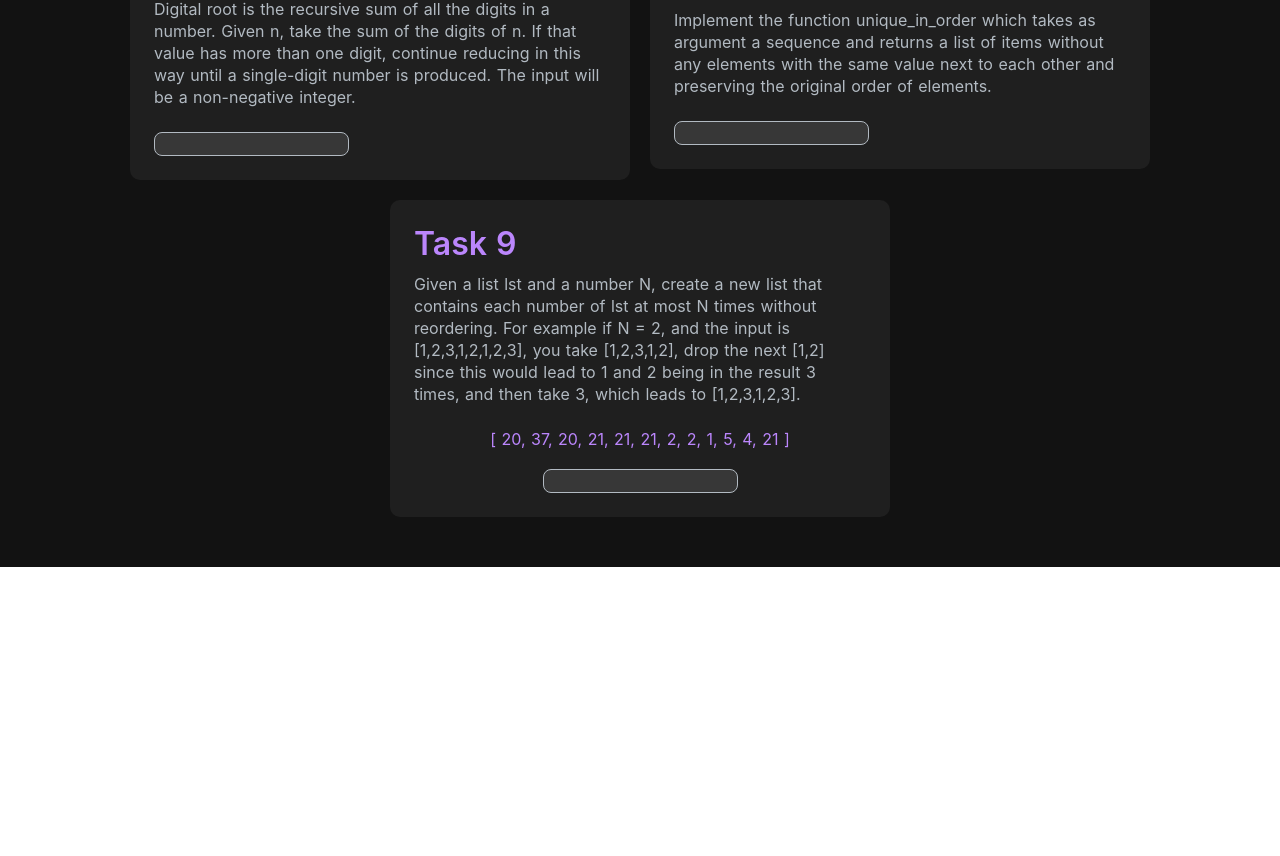
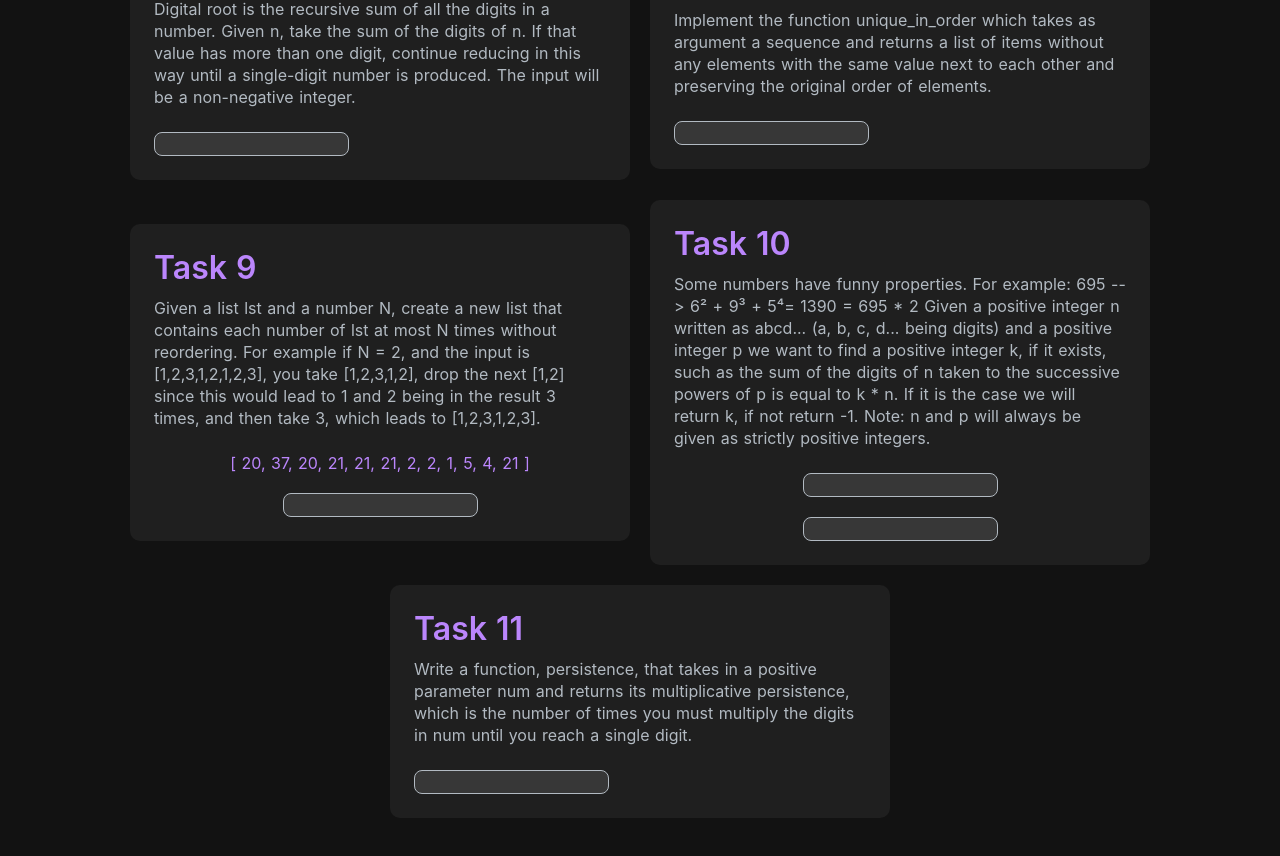
Before and after one commit to dumaaas/codewars-js, a Nuxt app: page / in a window 1280 px wide. Shown: the part 1126-1982 px from the top of the page. Before the commit the page ends 1693 px from the top, so only its background shows below. Built offline with nearby package versions, Linux system fonts and the light colour scheme.

Commit message:
Solved 2 new tasks [10, 11]

```diff
--- a/pages/index.vue
+++ b/pages/index.vue
@@ -144,6 +144,42 @@
             </p>
           </div>
         </div>
+        <div class="card">
+          <h1 class="title">Task 10</h1>
+          <p class="description">
+            Some numbers have funny properties. For example: 695 --> 6² + 9³ +
+            5⁴= 1390 = 695 * 2 Given a positive integer n written as abcd... (a,
+            b, c, d... being digits) and a positive integer p we want to find a
+            positive integer k, if it exists, such as the sum of the digits of n
+            taken to the successive powers of p is equal to k * n. If it is the
+            case we will return k, if not return -1. Note: n and p will always
+            be given as strictly positive integers.
+          </p>
+          <div class="card-flex card-flex__col">
+            <input v-model="wordDigPowA" />
+            <input v-model="wordDigPowB" />
+
+            <p v-if="wordDigPowA && wordDigPowB">
+              {{ digPow(wordDigPowA, wordDigPowB) }}
+            </p>
+          </div>
+        </div>
+        <div class="card">
+          <h1 class="title">Task 11</h1>
+          <p class="description">
+            Write a function, persistence, that takes in a positive parameter
+            num and returns its multiplicative persistence, which is the number
+            of times you must multiply the digits in num until you reach a
+            single digit.
+          </p>
+          <div class="card-flex">
+            <input v-model="wordPersistance" />
+
+            <p v-if="wordPersistance">
+              {{ persistence(wordPersistance) }}
+            </p>
+          </div>
+        </div>
       </div>
     </div>
   </div>
@@ -166,6 +202,9 @@ export default {
       wordUniqueInOrder: '',
       wordDeleteNth: '',
       arrayDeleteNth: [20, 37, 20, 21, 21, 21, 2, 2, 1, 5, 4, 21],
+      wordDigPowA: '',
+      wordDigPowB: '',
+      wordPersistance: '',
     }
   },
   methods: {
@@ -322,6 +361,57 @@ export default {
       var arr = [...this.arrayDeleteNth]
       return arr.filter((o) => (totals[o] = ++totals[o] || 0) < n)
     },
+
+    // Task 10
+
+    // Some numbers have funny properties. For example:
+    // 695 --> 6² + 9³ + 5⁴= 1390 = 695 * 2
+    // Given a positive integer n written as abcd... (a, b, c, d... being digits) and a positive integer p
+    // we want to find a positive integer k, if it exists, such as the sum of the digits of n taken to the successive powers of p is equal to k * n.
+    // If it is the case we will return k, if not return -1.
+    // Note: n and p will always be given as strictly positive integers.
+
+    digPow(n, p) {
+      n = n.split('')
+      var sum = 0
+      var pow = p
+      // counting sum of every digit of number on incrementing pows
+      n.forEach((item) => {
+        sum = sum + Math.pow(item, pow)
+        pow++
+      })
+      n = n.join('')
+      // if sum equal original number is equal is integer
+      // we return that number
+      // else return -1
+      return sum % n === 0 ? sum / n : -1
+    },
+
+    // Task 11
+
+    // Write a function, persistence, that takes in a positive parameter num and returns its multiplicative persistence,
+    // which is the number of times you must multiply the digits in num until you reach a single digit.
+    // For example (Input --> Output):
+    // 39 --> 3 (because 3*9 = 27, 2*7 = 14, 1*4 = 4 and 4 has only one digit)
+
+    persistence(num) {
+      // number of multiplicative persistence
+      var times = 0
+
+      // repeat this while num have 2+ digits
+      while (num.length > 1) {
+        // increment number of multiplicative persistence
+        times++
+        // split number into an array
+        // go through every element of array and multiple previousValue with newValue
+        num = num
+          .split('')
+          .reduce((a, b) => a * b)
+          .toString()
+      }
+      // return number of multiplicative persistence
+      return times
+    },
   },
 }
 </script>
```
